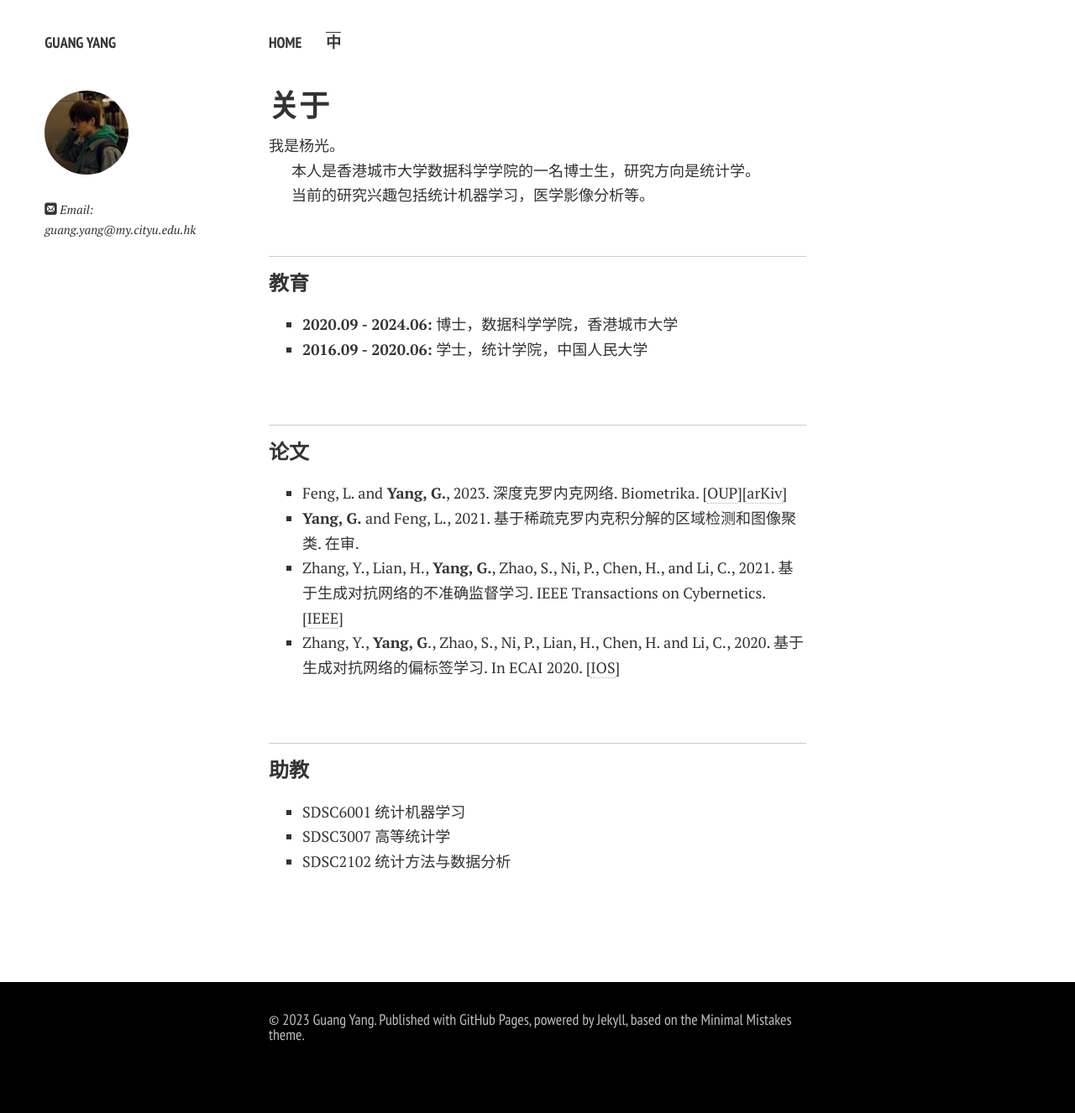
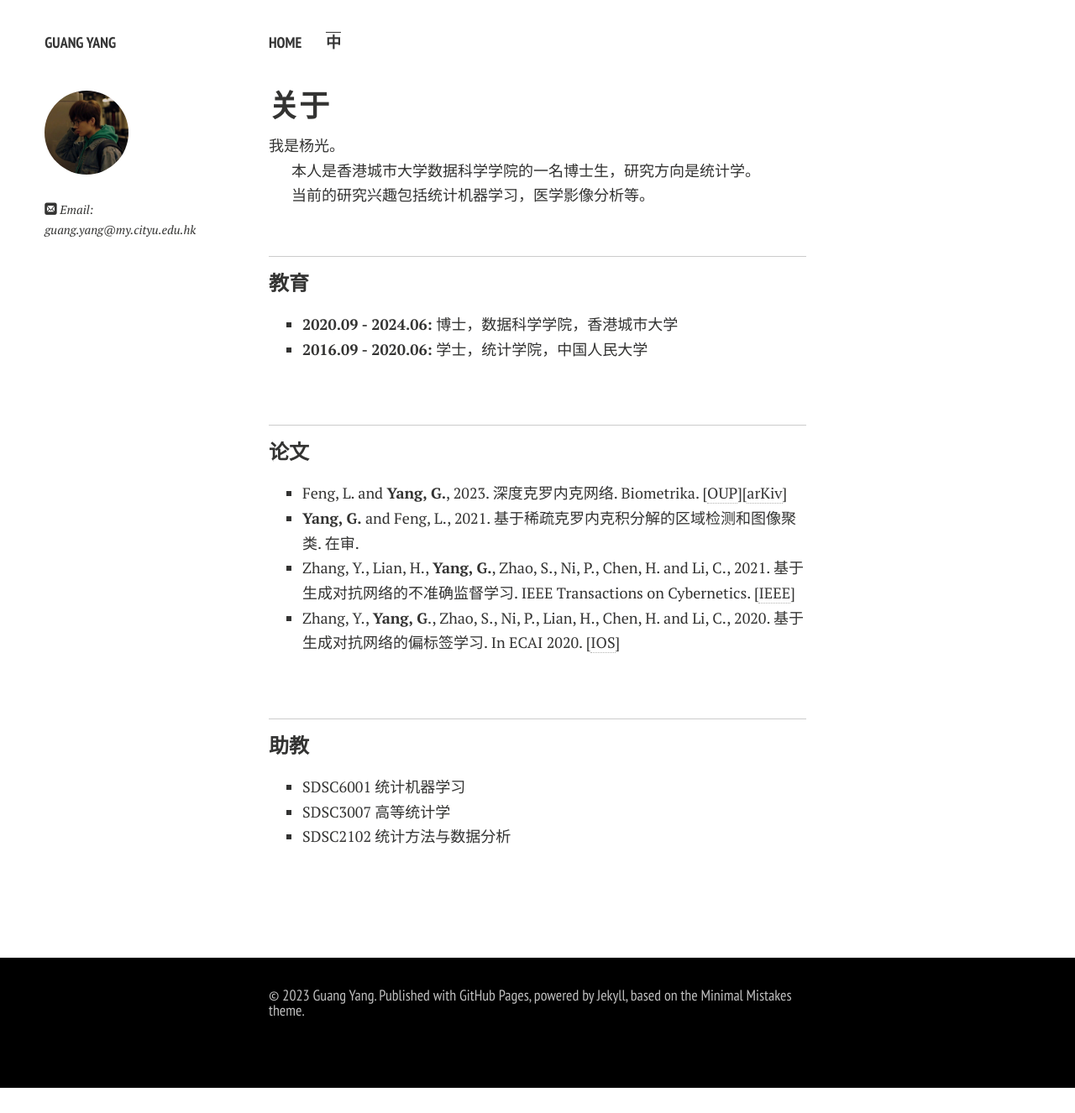
Before and after one commit to YLKnight/YLKnight.github.io, a Jekyll site: the page built from Chinese.md, in a window 1280 px wide. Shown: the whole page at 84% size. Built offline with Jekyll 4.4.1, drawn with Linux system fonts in a browser that asks for light colours; nearby versions of some CDN libraries; comment, search, counter and statistics services are not loaded; a style sheet for code colours, icons or effects is not loaded; our own code applies the rules of GitHub Pages for plain Markdown files; after the commit the page ends 1296 px from its top, so only the background shows below that.

```diff
--- a/Chinese.md
+++ b/Chinese.md
@@ -26,7 +26,7 @@ layout: page
 
 - Feng, L. and **Yang, G.**, 2023. 深度克罗内克网络. Biometrika. [[OUP](https://doi.org/10.1093/biomet/asad049)][[arKiv](https://arxiv.org/abs/2210.13327)]
 - **Yang, G.** and Feng, L., 2021. 基于稀疏克罗内克积分解的区域检测和图像聚类. 在审.
-- Zhang, Y., Lian, H., **Yang, G.**, Zhao, S., Ni, P., Chen, H., and Li, C., 2021. 基于生成对抗网络的不准确监督学习. IEEE Transactions on Cybernetics. [[IEEE](https://ieeexplore.ieee.org/abstract/document/9526351)]
+- Zhang, Y., Lian, H., **Yang, G.**, Zhao, S., Ni, P., Chen, H. and Li, C., 2021. 基于生成对抗网络的不准确监督学习. IEEE Transactions on Cybernetics. [[IEEE](https://ieeexplore.ieee.org/abstract/document/9526351)]
 - Zhang, Y., **Yang, G**., Zhao, S., Ni, P., Lian, H., Chen, H. and Li, C., 2020. 基于生成对抗网络的偏标签学习. In ECAI 2020. [[IOS](https://ebooks.iospress.nl/doi/10.3233/FAIA200279)]
 
 <br>
```
